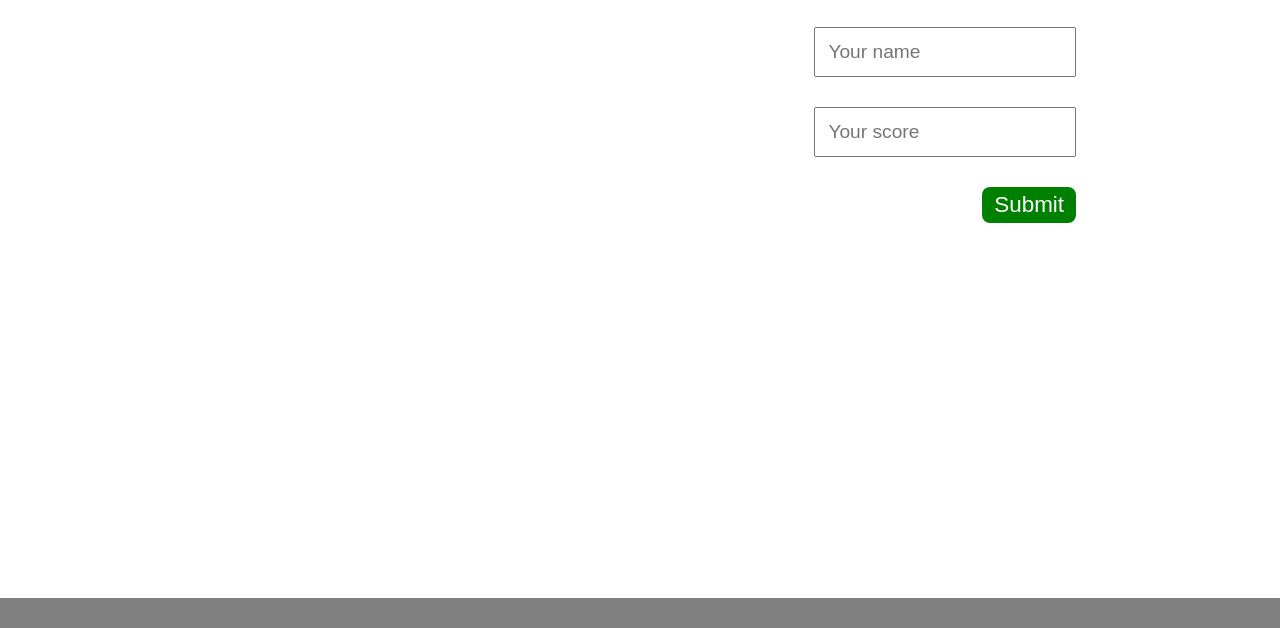
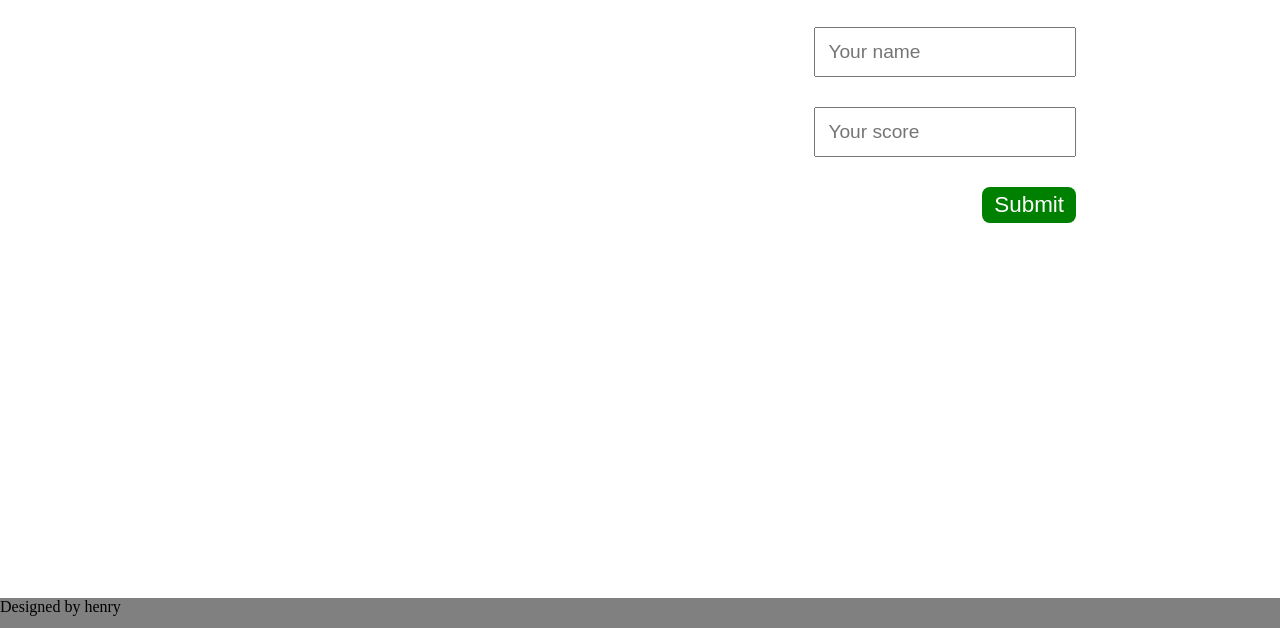
Before and after one commit to henry-dura/LeaderBoard, a website built with webpack: page src/index.html in a window 1280 px wide. Shown: the part 172-800 px from the top of the page. Built offline with nearby package versions, Linux system fonts and the light colour scheme.

Commit message:
Add footer text

```diff
--- a/src/index.html
+++ b/src/index.html
@@ -25,6 +25,6 @@
             <button type="submit">Submit</button>
         </form>
     </main>
-    <footer></footer>
+    <footer><p>Designed by henry</p> </footer>
 </body>
 </html>
```
